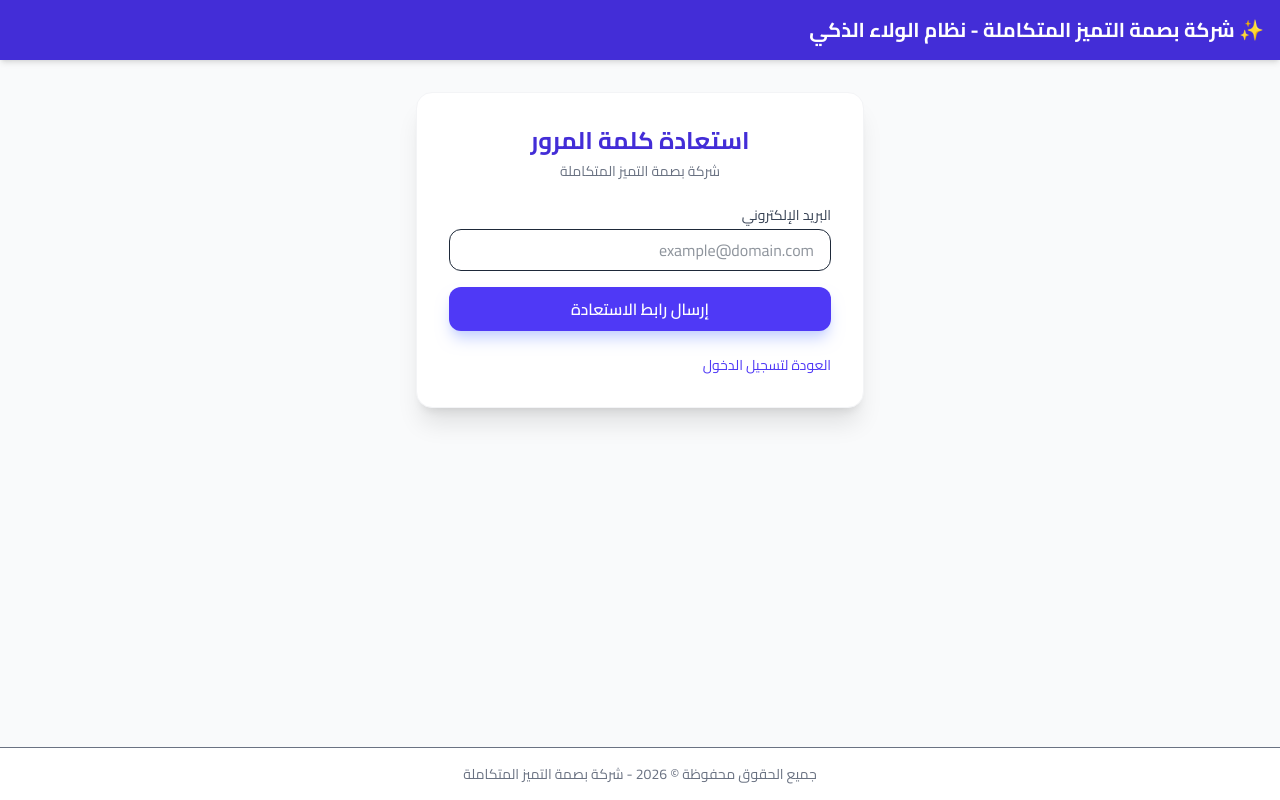
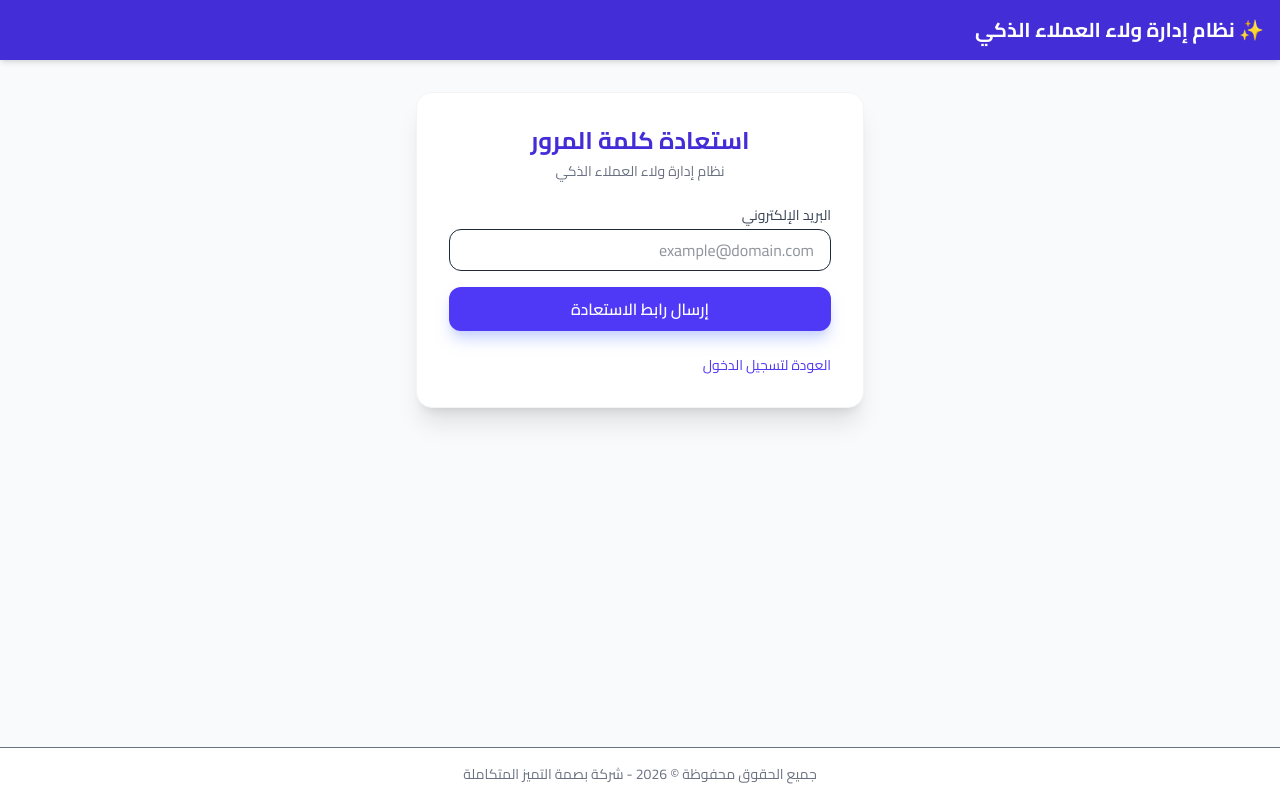
Before and after one commit to DodyRoseSalon/LoyalityManage, a plain HTML site: page index.html in a window 1280 px wide. Both pictures are taken after a click on the button "نسيت كلمة المرور؟". Drawn offline with nearby package versions, Linux system fonts and the light colour scheme; no server answers.

Commit message:
Add files via upload

```diff
--- a/index.html
+++ b/index.html
@@ -3,7 +3,7 @@
 <head>
     <meta charset="UTF-8">
     <meta name="viewport" content="width=device-width, initial-scale=1.0">
-    <title>نظام إدارة الولاء والاشتراكات الذكي - شركة بصمة التميز المتكاملة</title>
+    <title>نظام إدارة ولاء العملاء الذكي</title>
     <!-- Tailwind CSS CDN -->
     <script src="https://cdn.jsdelivr.net/npm/@tailwindcss/browser@4"></script>
     <!-- FontAwesome CDN for Real Brand Icons -->
@@ -23,7 +23,7 @@
     <!-- Header / Navbar -->
     <header class="bg-indigo-700 text-white shadow-md">
         <div class="container mx-auto px-4 py-4 flex justify-between items-center">
-            <h1 class="text-xl font-bold">✨ شركة بصمة التميز المتكاملة - نظام الولاء الذكي</h1>
+            <h1 class="text-xl font-bold">✨ نظام إدارة ولاء العملاء الذكي</h1>
             <div id="user-info" class="hidden flex items-center gap-4">
                 <span id="user-role-badge" class="bg-indigo-600 px-3 py-1 rounded-full text-sm font-semibold"></span>
                 <button onclick="logout()" class="bg-red-500 hover:bg-red-600 text-white px-3 py-1.5 rounded-lg text-sm transition cursor-pointer">تسجيل الخروج</button>
@@ -38,7 +38,7 @@
         <section id="auth-section" class="max-w-md mx-auto bg-white p-8 rounded-2xl shadow-xl border border-gray-100">
             <div class="text-center mb-6">
                 <h2 id="auth-title" class="text-2xl font-bold text-indigo-700">تسجيل الدخول للنظام المركزي</h2>
-                <p id="auth-subtitle" class="text-sm text-gray-500 mt-1">شركة بصمة التميز المتكاملة</p>
+                <p id="auth-subtitle" class="text-sm text-gray-500 mt-1">نظام إدارة ولاء العملاء الذكي</p>
                 <div id="referral-banner" class="hidden mt-3 bg-emerald-50 border border-emerald-200 text-emerald-800 text-xs p-2.5 rounded-xl font-semibold">
                     🎉 أنت تقوم بالتسجيل عبر رابط دعوة مباشر للمنشأة!
                 </div>
@@ -832,7 +832,7 @@
             document.getElementById('password-field-container').classList.add('hidden');
             document.getElementById('password').required = false;
             document.getElementById('auth-title').innerText = 'استعادة كلمة المرور';
-            document.getElementById('auth-subtitle').innerText = 'شركة بصمة التميز المتكاملة';
+            document.getElementById('auth-subtitle').innerText = 'نظام إدارة ولاء العملاء الذكي';
             document.getElementById('auth-btn').innerText = 'إرسال رابط الاستعادة';
             document.getElementById('toggle-auth-text').innerText = 'العودة لتسجيل الدخول';
             document.getElementById('forgot-pass-btn').classList.add('hidden');
```
